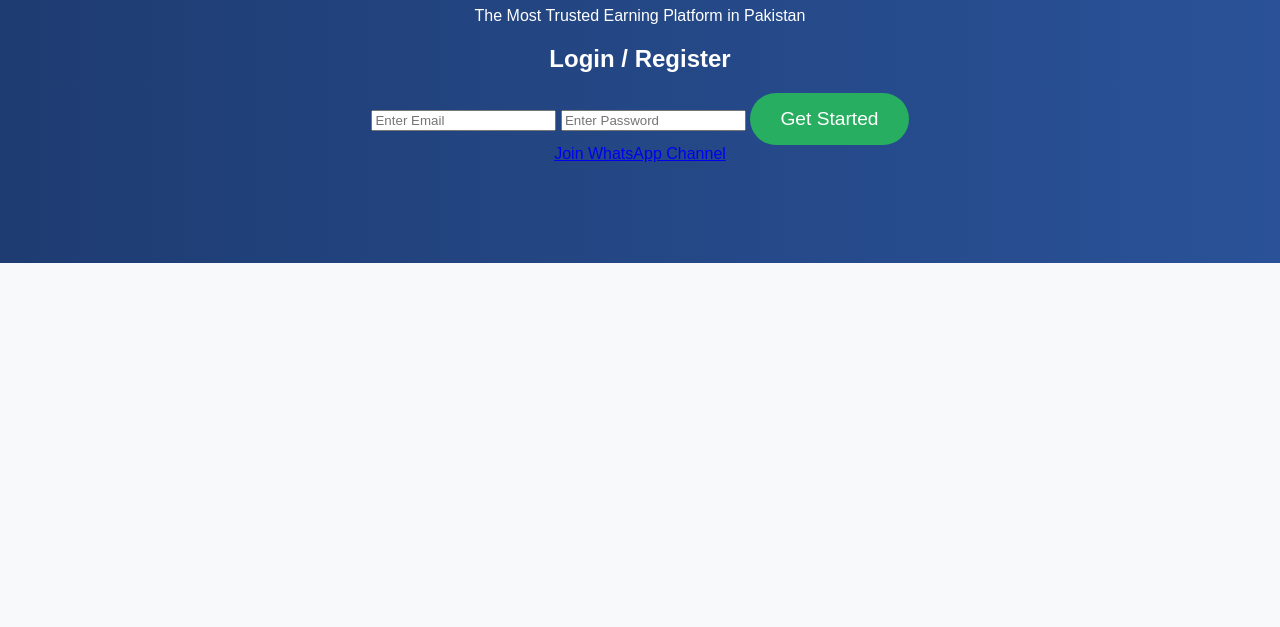
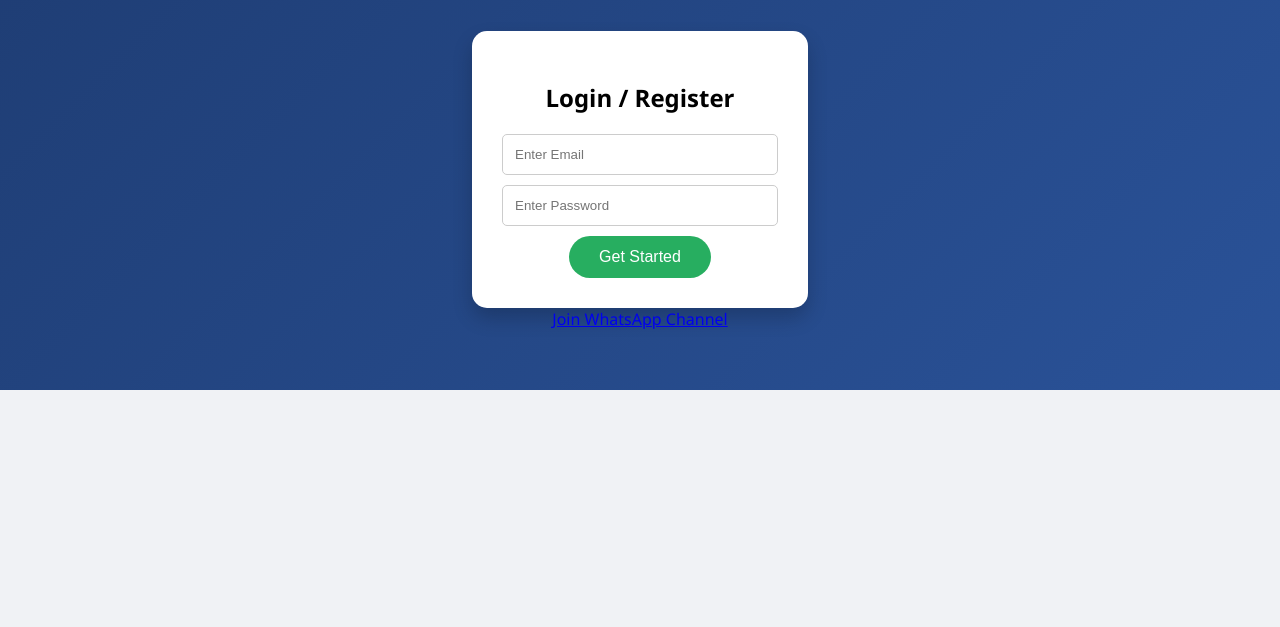
Before and after one commit to awaishacker009/awaismoneylab, a plain HTML site: page index.html in a window 1280 px wide. Shown: the part 173-800 px from the top of the page. Drawn offline with Linux system fonts and the light colour scheme.

Commit message:
Update style.css

```diff
--- a/style.css
+++ b/style.css
@@ -1,9 +1,7 @@
-:root { --primary: #1e3c72; --secondary: #2a5298; --accent: #00d2ff; }
-body { font-family: 'Poppins', sans-serif; margin: 0; background: #f8f9fa; }
-.navbar { display: flex; justify-content: space-between; padding: 20px 50px; background: white; box-shadow: 0 2px 10px rgba(0,0,0,0.1); }
-.hero { background: linear-gradient(to right, var(--primary), var(--secondary)); color: white; padding: 100px 50px; text-align: center; }
-.highlight { color: var(--accent); }
-.btn-main { background: #27ae60; color: white; padding: 15px 30px; border: none; border-radius: 50px; font-size: 1.2rem; cursor: pointer; transition: 0.3s; }
-.btn-main:hover { transform: scale(1.05); background: #2ecc71; }
-.features { display: flex; justify-content: space-around; padding: 50px; background: white; margin-top: -50px; border-radius: 20px; width: 80%; margin-left: auto; margin-right: auto; box-shadow: 0 10px 30px rgba(0,0,0,0.1); }
-.card { background: white; padding: 20px; border-radius: 15px; box-shadow: 0 5px 15px rgba(0,0,0,0.05); text-align: center; margin: 10px; }
+body { font-family: 'Segoe UI', sans-serif; margin: 0; background: #f0f2f5; text-align: center; }
+.hero { background: linear-gradient(135deg, #1e3c72, #2a5298); color: white; padding: 60px 20px; }
+.auth-card { background: white; color: black; padding: 30px; border-radius: 15px; display: inline-block; margin-top: 20px; box-shadow: 0 10px 20px rgba(0,0,0,0.2); }
+input { display: block; width: 250px; margin: 10px auto; padding: 12px; border-radius: 5px; border: 1px solid #ccc; }
+.btn-main { background: #27ae60; color: white; padding: 12px 30px; border: none; border-radius: 50px; cursor: pointer; font-size: 1rem; }
+.stat-card { background: white; padding: 20px; border-radius: 10px; margin: 10px; display: inline-block; width: 40%; box-shadow: 0 5px 15px rgba(0,0,0,0.1); }
+.task-item { background: #fff; padding: 15px; margin: 20px; border-radius: 10px; border-left: 5px solid #27ae60; }
```
